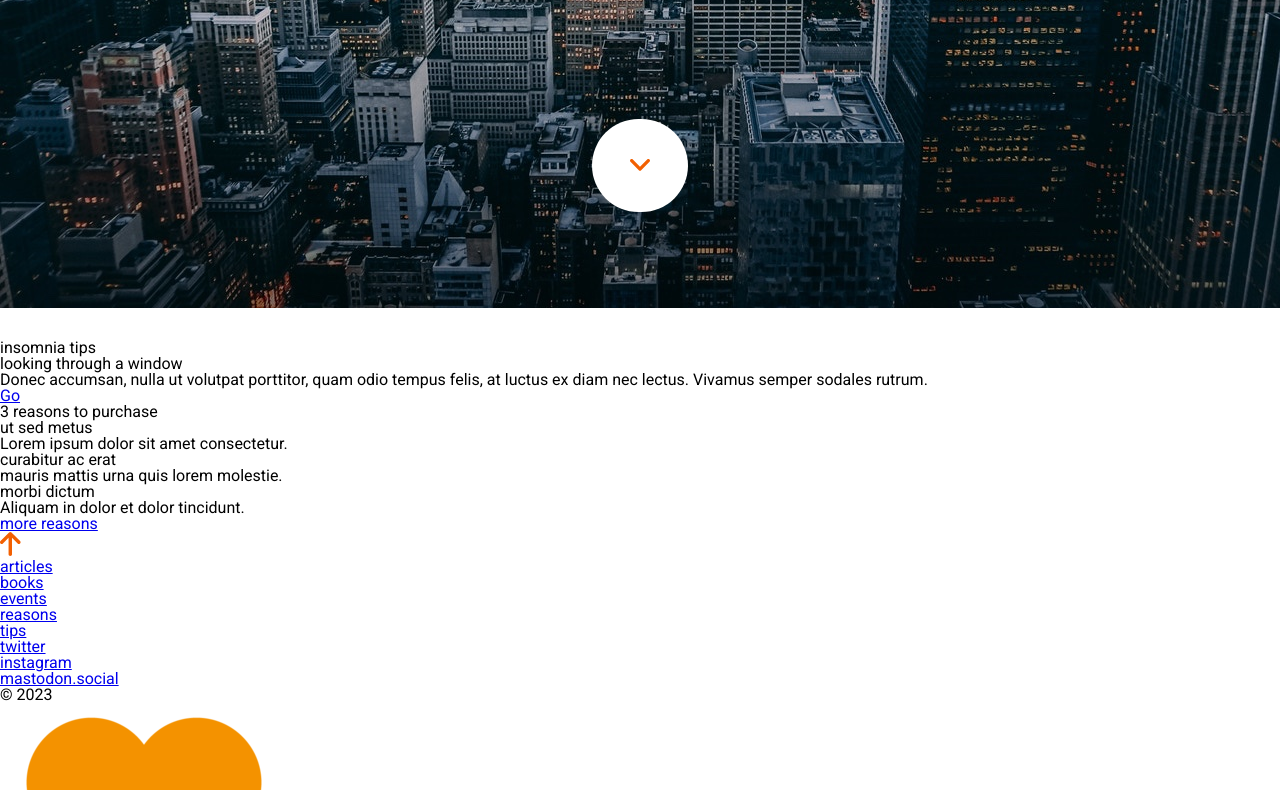
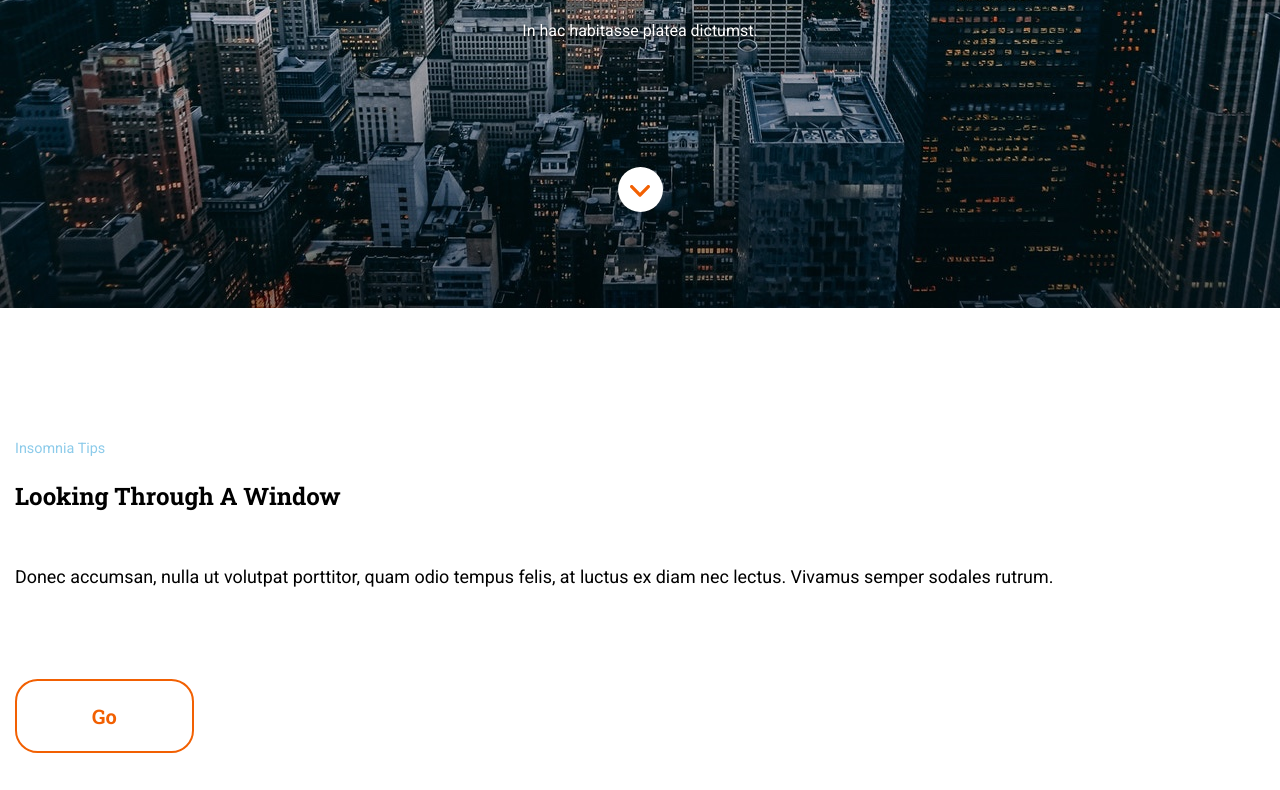
Before and after one commit to Adalab/modulo-1-evaluacion-final-MariaRipley, a website: page src/html/index.html in a window 1280 px wide. Shown: the part 460-1250 px from the top of the page. Drawn offline with nearby package versions, Linux system fonts and the light colour scheme; files that its build step writes are made by us from their sources; files whose address does not match are found by name.

Commit message:
Add section 1 styles and central column

```diff
--- a/src/html/partials/hero.html
+++ b/src/html/partials/hero.html
@@ -5,10 +5,11 @@
   </article>
 
   <figure class="hero__scroll">
-    <img
-      class="hero__scroll--icon"
-      src="./assets/images/ico-scroll-down.svg"
-      alt="Icono de flecha apuntando hacia abajo"
-    />
+    <a href="#section2">
+      <img
+        class="hero__scroll--icon"
+        src="./assets/images/ico-scroll-down.svg"
+        alt="Icono de flecha apuntando hacia abajo"
+    /></a>
   </figure>
 </section>
--- a/src/html/partials/section1.html
+++ b/src/html/partials/section1.html
@@ -1,9 +1,11 @@
-<p class="section1__subtitle">insomnia tips</p>
-<article class="section1__article">
-  <h2 class="section1__article--title">looking through a window</h2>
-  <p class="section1__article--text">
-    Donec accumsan, nulla ut volutpat porttitor, quam odio tempus felis, at
-    luctus ex diam nec lectus. Vivamus semper sodales rutrum.
-  </p>
+<article class="section1">
+  <div class="centralColumn">
+    <p class="section1__subtitle">insomnia tips</p>
+    <h2 class="section1__title">looking through a window</h2>
+    <p class="section1__text">
+      Donec accumsan, nulla ut volutpat porttitor, quam odio tempus felis, at
+      luctus ex diam nec lectus. Vivamus semper sodales rutrum.
+    </p>
+    <a class="section1__link" href="https://adalab.es" target="_blank"> Go</a>
+  </div>
 </article>
-<a class="section1__link" href="https://adalab.es" target="_blank"> Go</a>
--- a/src/html/partials/section2.html
+++ b/src/html/partials/section2.html
@@ -1,4 +1,4 @@
-<h2 class="section2__title">3 reasons to purchase</h2>
+<h2 id="section2" class="section2__title">3 reasons to purchase</h2>
 <article class="section2__article">
   <h3 class="section2__article--title">ut sed metus</h3>
   <p class="section2__article--text">Lorem ipsum dolor sit amet consectetur.</p>
--- a/src/scss/core/_variables.scss
+++ b/src/scss/core/_variables.scss
@@ -8,3 +8,11 @@ $section2Color: #eff9ff;
 $secondaryColor: #000000;
 $accentColor: #f26002;
 $translucent: #000000;
+$subtitleColor: #8ccbea;
+
+// FUENTES
+
+$titleFont: 'Roboto Slab',
+serif;
+$textFont: 'Roboto',
+sans-serif;
--- a/src/scss/layout/_hero.scss
+++ b/src/scss/layout/_hero.scss
@@ -14,22 +14,33 @@
         text-align: center;
         color: $primaryColor;
         text-shadow: 0 2px 3px $translucent;
-        font-family: 'Roboto Slab', serif;
+        font-family: $titleFont;
         &--title{
             text-transform: uppercase;
             font-size: 3rem;
             line-height: 4rem;
+
         }
         &--text{
-            font-family: 'Roboto', sans-serif;
+            font-family: $textFont;
             margin-top: 3%;
+            font-size: 1rem;
         }
     }
     &__scroll {
         background-color: $primaryColor;
         border-radius: 50px;
-        padding: 3%;
+        display: flex;
+        justify-content: center;
+        width: 45px;
+        height: 45px;
         margin-top: 10%;
         margin-bottom: 10%;
+        &--icon {
+            position: relative;
+            top: 50%;
+            transform: translateY(-50%);
+        }
     }
+
     }
--- a/src/scss/layout/_section1.scss
+++ b/src/scss/layout/_section1.scss
@@ -0,0 +1,41 @@
+.centralColumn {
+    margin: 0 15px;
+}
+
+.section1 {
+    display: flex;
+    flex-direction: column;
+    justify-content: center;
+    padding-top: 8%;
+    padding-bottom: 8%;
+    &__subtitle {
+        color: $subtitleColor;
+        text-transform: capitalize;
+        font-family: $textFont;
+        font-size: 0.9rem;
+        padding-bottom: 2%;
+    }
+    &__title {
+        text-transform: capitalize;
+        font-family: $titleFont;
+        font-size: 1.5rem;
+        line-height: 1.87rem;
+        padding-bottom: 4%;
+    }
+    &__text {
+        font-family: $textFont;
+        font-size: 1.12rem;
+        line-height: 1.87rem;
+        padding-bottom: 7%;
+    }
+    &__link {
+        border: solid 2px $accentColor;
+        border-radius: 22.5px;
+        text-decoration: none;
+        color: $accentColor;
+        font-family: $titleFont;
+        font-size: 1.25rem;
+        padding: 2% 6%;
+        display: inline-block;
+    }
+}
```
